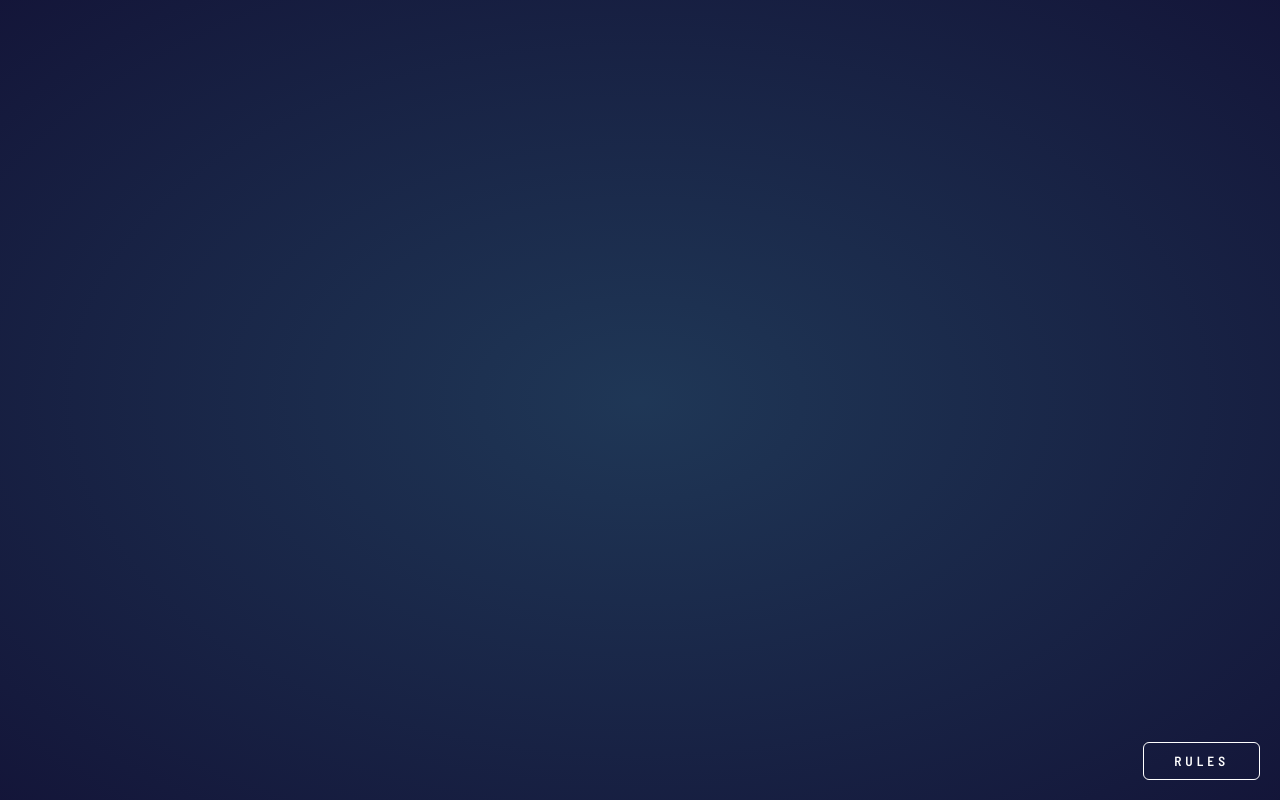
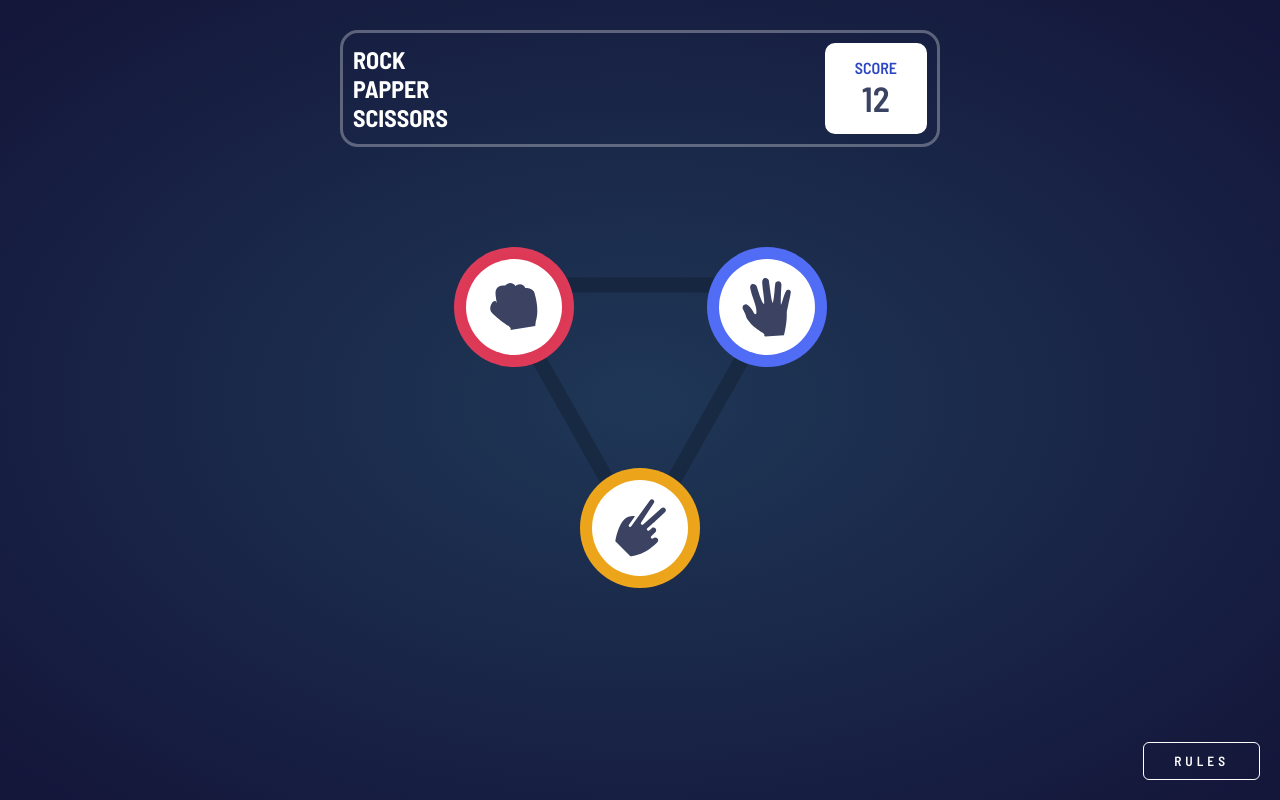
Before and after one commit to datodat/rock_papper_scissors, a plain HTML site: page index.html in a window 1280 px wide. Drawn offline with Linux system fonts and the light colour scheme.

Commit message:
feat: starting game

```diff
--- a/index.html
+++ b/index.html
@@ -13,10 +13,35 @@
   <body>
     <div class="container">
       <div class="header">
-
+        <div class="header-left">
+          <p>rock</p>
+          <p>papper</p>
+          <p>scissors</p>
+        </div>
+        <div class="header-right">
+          <p>score</p>
+          <p>12</p>
+        </div>
       </div>
       <div class="board">
-
+        <div class="board-wrapper">
+          <img class="traingle" src="./images/bg-triangle.svg" />
+          <div class="icons-div rock-div">
+            <div>
+              <img src="./images/icon-rock.svg" />
+            </div>
+          </div>
+          <div class="icons-div papper-div">
+            <div>
+              <img src="./images/icon-paper.svg" />
+            </div>
+          </div>
+          <div class="icons-div scissors-div">
+            <div>
+              <img src="./images/icon-scissors.svg" />
+            </div>
+          </div>
+        </div>
       </div>
       <button id="rules-open" class="rules">rules</button>
       <div id="rules-div" class="rules-div">
--- a/styles.css
+++ b/styles.css
@@ -26,7 +26,10 @@ body {
 
   margin: auto;
   background: var(--gradient-background);
+  overflow: hidden;
 }
+
+/* Rules */
 
 .rules {
   position: fixed;
@@ -43,6 +46,7 @@ body {
 
   padding: 10px 30px;
   cursor: pointer;
+  z-index: 3;
 }
 
 .rules-div {
@@ -89,3 +93,115 @@ body {
   width: 250px;
   height: 250px;
 }
+
+/* Header */
+
+.header {
+  width: 600px;
+  padding: 10px;
+  margin: 30px auto 0;
+
+  border: 3px solid rgba(255, 255, 255, 0.3);
+  border-radius: 18px;
+
+  display: flex;
+  justify-content: space-between;
+  align-items: center;
+}
+
+.header-left {
+  margin: 0;
+  padding: 0;
+}
+.header-left p {
+  margin: 0;
+  padding: 0;
+  font-size: 24px;
+  font-weight: 700;
+  color: var(--white);
+  text-transform: uppercase;
+}
+
+.header-right {
+  background-color: var(--white);
+  padding: 15px 30px;
+  border-radius: 10px;
+
+  display: flex;
+  flex-direction: column;
+  align-items: center;
+  justify-content: space-around;
+}
+.header-right p {
+  text-transform: uppercase;
+  margin: 0;
+}
+.header-right p:nth-child(1) {
+  color: var(--score-text);
+}
+.header-right p:nth-child(2) {
+  color: var(--dark-text);
+  font-size: 35px;
+}
+
+/* Board */
+
+.board {
+  display: flex;
+  justify-content: center;
+  align-items: center;
+
+  padding: 130px 0;
+}
+
+.board-wrapper {
+  position: relative;
+}
+
+.traingle {
+
+}
+
+.icons-div {
+  width: 120px;
+  height: 120px;
+  padding: 12px;
+  border-radius: 50%;
+
+  display: flex;
+  justify-content: center;
+  align-items: center;
+
+  position: absolute;
+  cursor: pointer;
+}
+.icons-div div {
+  width: 100%;
+  height: 100%;
+
+  display: flex;
+  justify-content: center;
+  align-items: center;
+
+  background-color: var(--white);
+  border-radius: 50%;
+}
+
+.rock-div {
+  top: -30px;
+  left: -30px;
+  background: var(--gradient-rock);
+}
+
+.papper-div {
+  top: -30px;
+  right: -30px;
+  background: var(--gradient-papper);
+}
+
+.scissors-div {
+  bottom: -30px;
+  left: 50%;
+  transform: translateX(-50%);
+  background: var(--gradient-scissors);
+}
```
